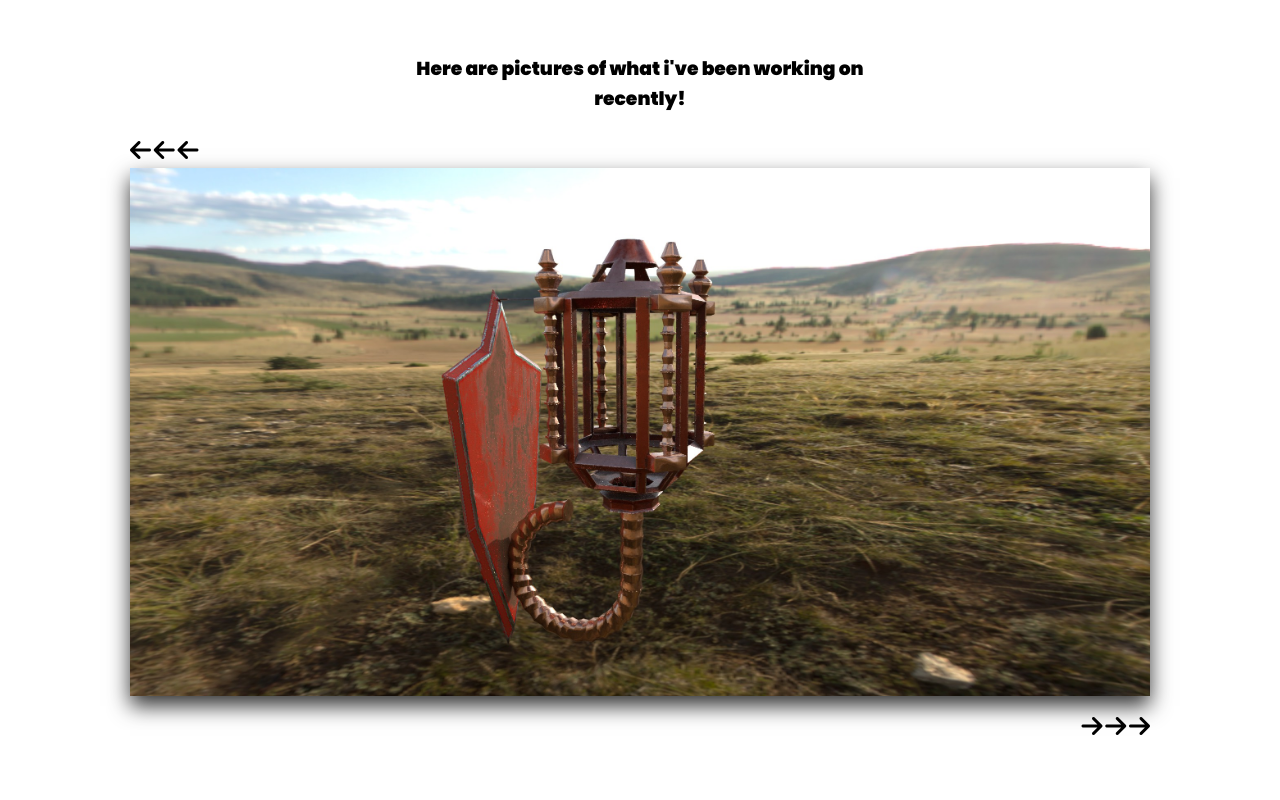
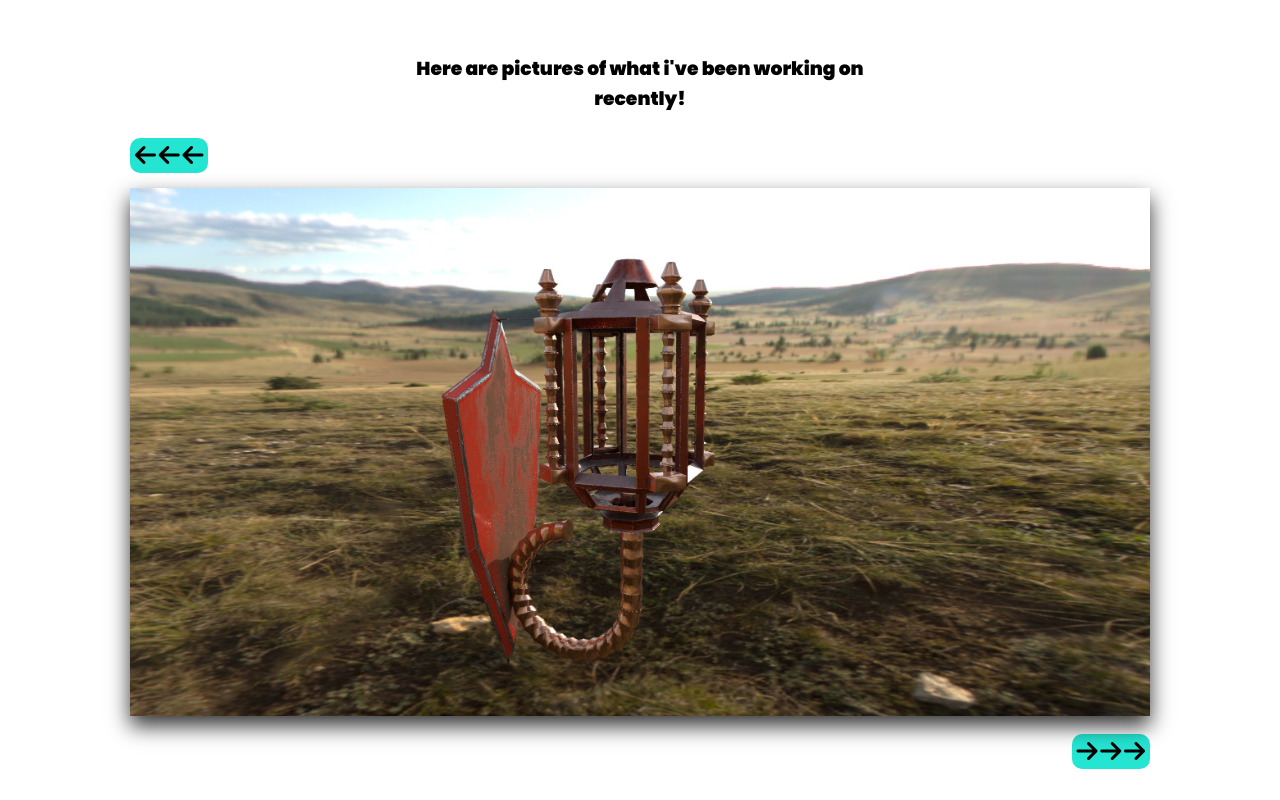
Before and after one commit to TheNameIsMatt/Website, a plain HTML site: page index.html in a window 1280 px wide. Shown: the part 540-1340 px from the top of the page. Drawn offline with Linux system fonts and the light colour scheme; a web font is replaced by a local one.

Commit message:
Added javascript for slideshow

```diff
--- a/css/style.css
+++ b/css/style.css
@@ -190,27 +190,46 @@ You can add effects to pseudo selectors but the event needs to occur before the
     padding-top: 100px;
 }
 
+.imageslideshows .imgwrapper {
+    padding: 10px 0;
+}
 
 .imageslideshows img  {
     box-shadow: 0 10px 20px rgba(0,0,0,0.8);
     overflow:visible;
 }
 
+
+.imageslideshows button {
+    /* Remove all button styling */
+	background: none;
+	color: inherit;
+	border: none;
+	padding: 0;
+	font: inherit;
+	cursor: pointer;
+	outline: inherit;
+}
+
 .imageslideshows .arrowleft {
     float:left;
-    margin-bottom: 5px;
+    margin-bottom: 15px;
+    border-color: var(--WebsiteThemeColour);
+    background-color: var(--WebsiteThemeColour);
+    border-radius: 10px;
+    padding: 5px;
+
 }
 
+.imageslideshows .arrowright {
 
-.imageslideshows .arrowright {
-    padding-top: 10px;
     float:right;
+    border-color: var(--WebsiteThemeColour);
+    background-color: var(--WebsiteThemeColour);
+    border-radius: 10px;
+    padding: 5px;
 }
 
-.imageslideshows .arrowleft:hover,
-.imageslideshows .arrowright:hover {
-    cursor: pointer;
-}
 
 
 
--- a/index.html
+++ b/index.html
@@ -4,10 +4,13 @@
     <meta charset="UTF-8">
     <meta http-equiv="X-UA-Compatible" content="IE=edge">
     <meta name="viewport" content="width=device-width, initial-scale=1.0">
+    <link rel="icon" href="images/comfydog.png">
 
     <link rel="stylesheet" href="css/utilities.css">
     <link rel="stylesheet" href="css/style.css">
     <link rel="stylesheet" href="https://cdnjs.cloudflare.com/ajax/libs/font-awesome/6.0.0/css/all.min.css" integrity="sha512-9usAa10IRO0HhonpyAIVpjrylPvoDwiPUiKdWk5t3PyolY1cOd4DSE0Ga+ri4AuTroPR5aQvXU9xC6qOPnzFeg==" crossorigin="anonymous" referrerpolicy="no-referrer" />
+
+
     <title>Pukes' Place</title>
 </head>
 <body>
@@ -62,15 +65,21 @@
             </h3>
             <div>
                 <div class="arrowleft">
+                    <button>
                         <i class="fa-solid fa-arrow-left fa-xl"></i>
                         <i class="fa-solid fa-arrow-left fa-xl"></i>
                         <i class="fa-solid fa-arrow-left fa-xl"></i>
+                    </button>
                 </div>
-                <img src="images/showcase/sconce.jfif" alt="">
+                <div class="imgwrapper">
+                    <img id="slideshow" src="images/showcase/sconce.jfif" alt="">
+                </div>
                 <div class="arrowright">
+                    <button onclick="nextImage(document.getElementById('slideshow'))">
                         <i class="fa-solid fa-arrow-right fa-xl"></i>
                         <i class="fa-solid fa-arrow-right fa-xl"></i>
                         <i class="fa-solid fa-arrow-right fa-xl"></i>
+                    </button>
                 </div>
 
             </div>
@@ -192,4 +201,5 @@
         </div>
     </footer>
 </body>
+    <script type="text/javascript" src="scripts/scripts.js"></script>
 </html>
--- /dev/null
+++ b/scripts/scripts.js
@@ -0,0 +1,22 @@
+const imgArray = new Array();
+var currentslide = 0;
+
+imgArray[0] = new Image();
+imgArray[0].src = 'images/showcase/radio.jfif';
+
+imgArray[1] = new Image();
+imgArray[1].src = 'images/comfydog.png';
+
+imgArray[2] = new Image();
+imgArray[2].src = 'images/showcase/sconce.jfif';
+
+function nextImage(element)
+{
+  if(currentslide !== imgArray.length){
+      document.getElementById(element.id).src = imgArray[currentslide].src;
+      currentslide++;
+  }
+  if(currentslide >= imgArray.length){
+      currentslide = 0;
+  }
+}
```
Also changed, not shown: images/comfydog.png (added). Lines whose indentation alone changed are shown as unchanged.
